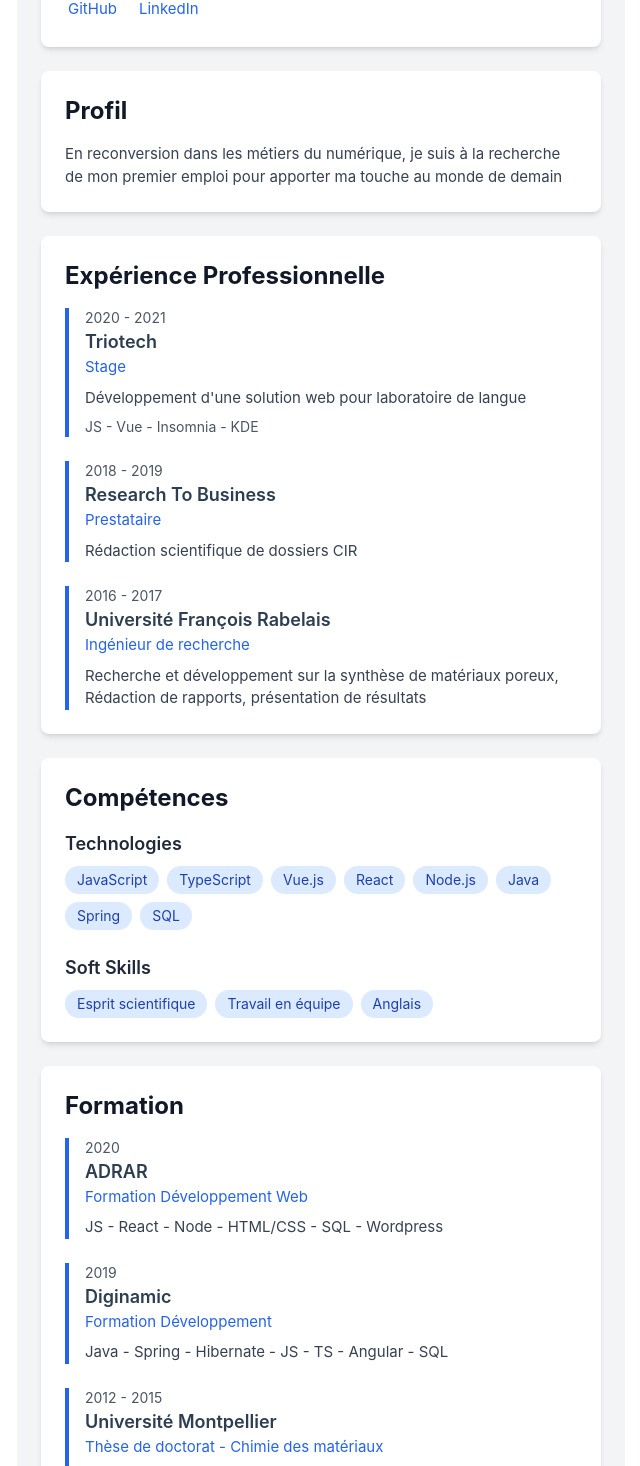
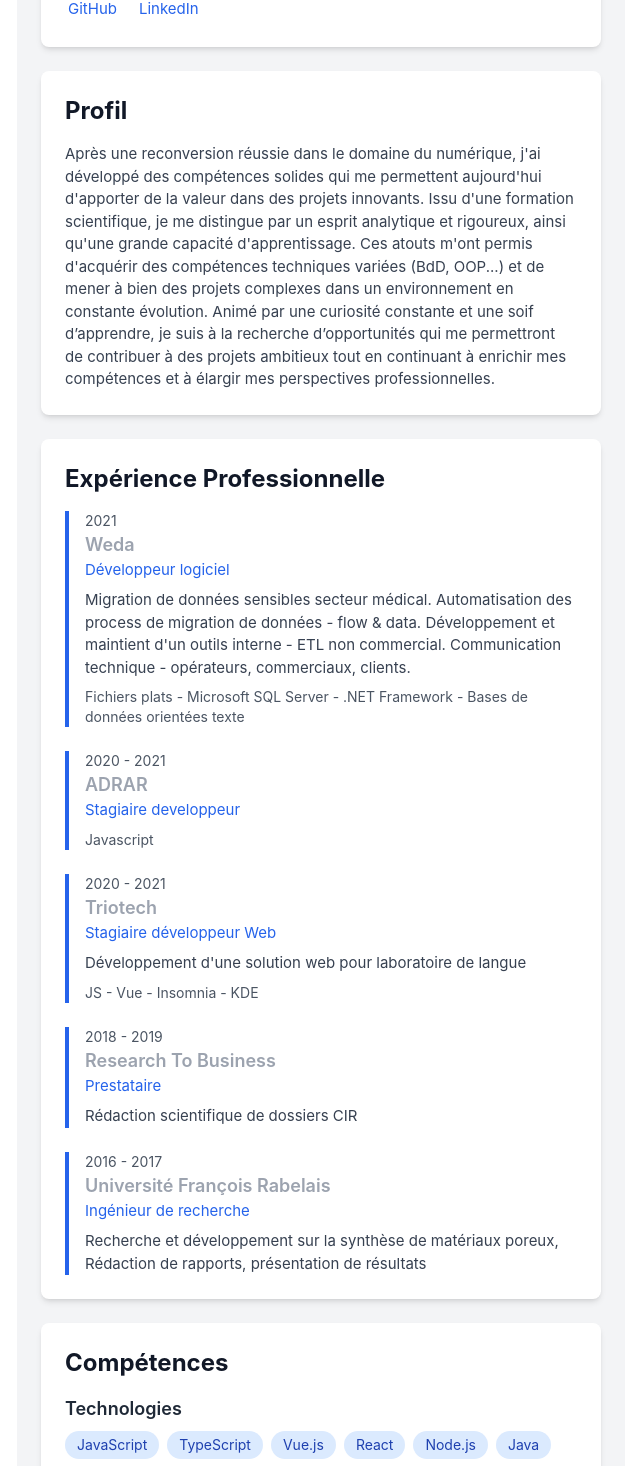
Before and after one commit to DavidDuveau/cv-davidduveau, a Vue app: page / in a window 1280 px wide. Shown: the part 233-1699 px from the top of the page, without its empty margins (15-655 px from the left). Built offline with nearby package versions, Linux system fonts and the light colour scheme.

Commit message:
feat(app.vue): test largeur app[C

```diff
--- a/src/App.vue
+++ b/src/App.vue
@@ -11,20 +11,33 @@ import { jsPDF } from 'jspdf';
 
 const personalInfo = ref({
   name: 'David Duveau',
-  title: 'Développeur Web Junior',
+  title: 'Développeur Logiciel C# .Net',
   location: '34000 Montpellier',
   phone: '07 69 49 51 72',
   email: 'david.duveau@hotmail.fr',
   github: 'https://github.com/DavidDuveau',
-  linkedin: 'www.linkedin.com/in/david-duveau/.fr',
-  profile: 'En reconversion dans les métiers du numérique, je suis à la recherche de mon premier emploi pour apporter ma touche au monde de demain'
+  linkedin: 'https://www.linkedin.com/in/david-duveau/',
+  profile: 'Après une reconversion réussie dans le domaine du numérique, j\'ai développé des compétences solides qui me permettent aujourd\'hui d\'apporter de la valeur dans des projets innovants.\r\n Issu d\'une formation scientifique, je me distingue par un esprit analytique et rigoureux, ainsi qu\'une grande capacité d\'apprentissage. Ces atouts m\'ont permis d\'acquérir des compétences techniques variées (BdD, OOP...) et de mener à bien des projets complexes dans un environnement en constante évolution.\r\n Animé par une curiosité constante et une soif d’apprendre, je suis à la recherche d’opportunités qui me permettront de contribuer à des projets ambitieux tout en continuant à enrichir mes compétences et à élargir mes perspectives professionnelles.'
 });
 
 const experience = ref([
   {
+    period: '2021',
+    company: 'Weda',
+    position: 'Développeur logiciel',
+    description: 'Migration de données sensibles secteur médical.\r\n Automatisation des process de migration de données - flow & data.\r\n Développement et maintient d\'un outils interne - ETL non commercial.\r\n Communication technique - opérateurs, commerciaux, clients.',
+    technologies: 'Fichiers plats - Microsoft SQL Server - .NET Framework - Bases de données orientées texte',
+  },
+  {
+    period: '2020 - 2021',
+    company: 'ADRAR',
+    position: 'Stagiaire developpeur',
+    technologies: 'Javascript',
+  },
+  {
     period: '2020 - 2021',
     company: 'Triotech',
-    position: 'Stage',
+    position: 'Stagiaire développeur Web',
     description: 'Développement d\'une solution web pour laboratoire de langue',
     technologies: 'JS - Vue - Insomnia - KDE',
   },
@@ -89,7 +102,7 @@ const generatePDF = () => {
 </script>
 
 <template>
-  <div class="min-h-screen bg-gray-100">
+  <div class="min-h-screen max-w-full bg-gray-100">
     <div class="max-w-4xl mx-auto p-6">
       <Header :personal-info="personalInfo" />
 
--- a/src/components/Education.vue
+++ b/src/components/Education.vue
@@ -8,13 +8,14 @@ defineProps({
 </script>
 <template>
   <section class="bg-white rounded-lg shadow-md p-6">
-    <h2 class="text-2xl font-bold text-gray-900 mb-4">Formation</h2><div class="space-y-6">
-  <div v-for="(edu, index) in education" :key="index" class="border-l-4 border-blue-600 pl-4">
-    <div class="text-sm text-gray-600">{{ edu.year }}</div>
-    <div class="font-semibold text-lg">{{ edu.school }}</div>
-    <div class="text-blue-600">{{ edu.diploma }}</div>
-    <div class="text-gray-700 mt-2">{{ edu.details }}</div>
-  </div>
+    <h2 class="text-2xl font-bold text-gray-900 mb-4">Formation</h2>
+    <div class="space-y-6">
+      <div v-for="(edu, index) in education" :key="index" class="border-l-4 border-blue-600 pl-4">
+      <div class="text-sm text-gray-600">{{ edu.year }}</div>
+      <div class="font-semibold text-lg text-gray-400">{{ edu.school }}</div>
+      <div class="text-blue-600">{{ edu.diploma }}</div>
+      <div class="text-gray-700 mt-2">{{ edu.details }}</div>
+    </div>
 </div>
 </section>
 </template>
--- a/src/components/Experience.vue
+++ b/src/components/Experience.vue
@@ -8,16 +8,15 @@ defineProps({
 </script>
 <template>
   <section class="bg-white rounded-lg shadow-md p-6">
-    <h2 class="text-2xl font-bold text-gray-900 mb-4">Expérience Professionnelle</h2><div class="space-y-6">
-  <div v-for="(exp, index) in experiences" :key="index" class="border-l-4 border-blue-600 pl-4">
-    <div class="text-sm text-gray-600">{{ exp.period }}</div>
-    <div class="font-semibold text-lg">{{ exp.company }}</div>
-    <div class="text-blue-600">{{ exp.position }}</div>
-    <div class="text-gray-700 mt-2">{{ exp.description }}</div>
-    <div v-if="exp.technologies" class="text-gray-600 mt-2 text-sm">
-      {{ exp.technologies }}
+    <h2 class="text-2xl font-bold text-gray-900 mb-4">Expérience Professionnelle</h2>
+    <div class="space-y-6">
+      <div v-for="(exp, index) in experiences" :key="index" class="border-l-4 border-blue-600 pl-4">
+      <div class="text-sm text-gray-600">{{ exp.period }}</div>
+      <div class="font-semibold text-lg text-gray-400">{{ exp.company }}</div>
+      <div class="text-blue-600">{{ exp.position }}</div>
+      <div class="text-gray-700 mt-2">{{ exp.description }}</div>
+      <div v-if="exp.technologies" class="text-gray-600 mt-2 text-sm">{{ exp.technologies }}</div>
     </div>
-  </div>
 </div>
 </section>
 </template>
```
